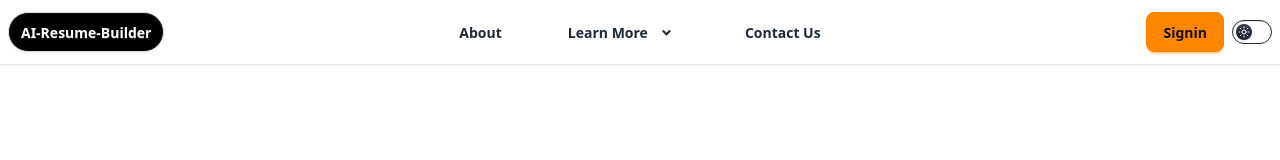
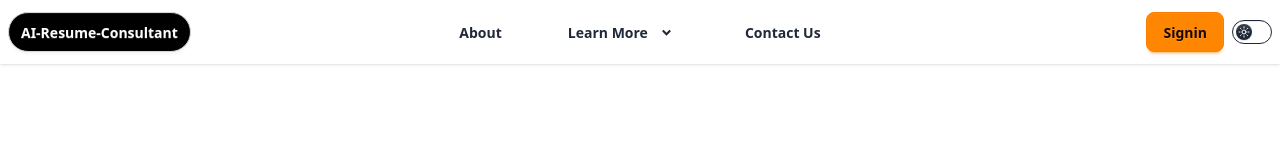
Before and after one commit to Shivansh-Bhatnagar1207/AI_Resume_Consultant, a Next.js app: page / in a window 1280 px wide. Shown: the top 160 px of the page. Built offline with nearby package versions, Linux system fonts and the light colour scheme.

Commit message:
navbar update

```diff
--- a/app/_components/MainNav.tsx
+++ b/app/_components/MainNav.tsx
@@ -51,7 +51,7 @@ export default function MainNav() {
           href="#"
           className="bg-black dark:bg-white text-white p-3 rounded-3xl dark:text-black font-semibold btn"
         >
-          AI-Resume-Builder
+          AI-Resume-Consultant
         </a>
       </div>
       <div className="navbar-center hidden  lg:flex gap-8">
@@ -61,7 +61,7 @@ export default function MainNav() {
           popoverTarget="lm"
           style={{ anchorName: "--anchor-2" }}
         >
-          Learn More <RiArrowDropDownLine size={25}/>
+          Learn More <RiArrowDropDownLine size={25} />
         </button>
 
         <ul
```
